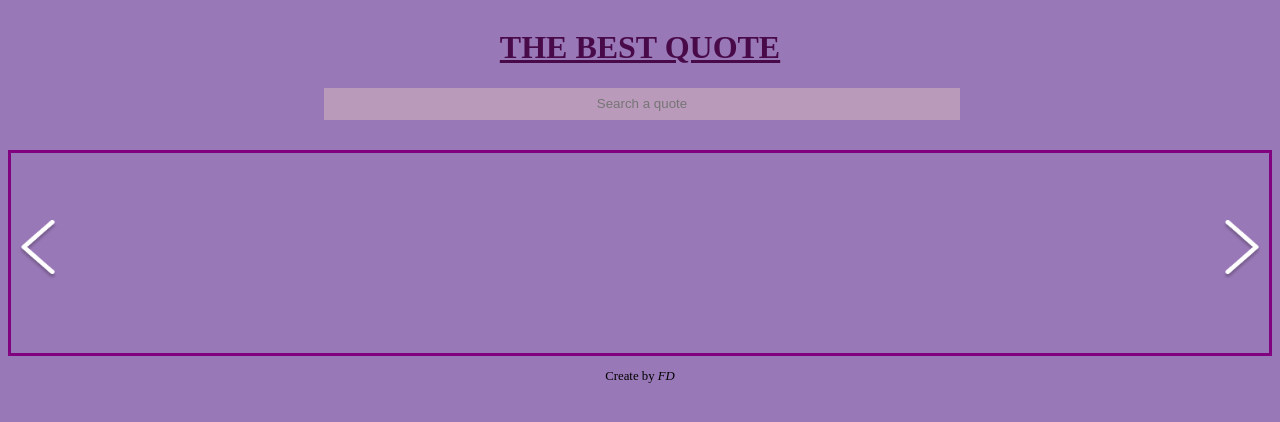
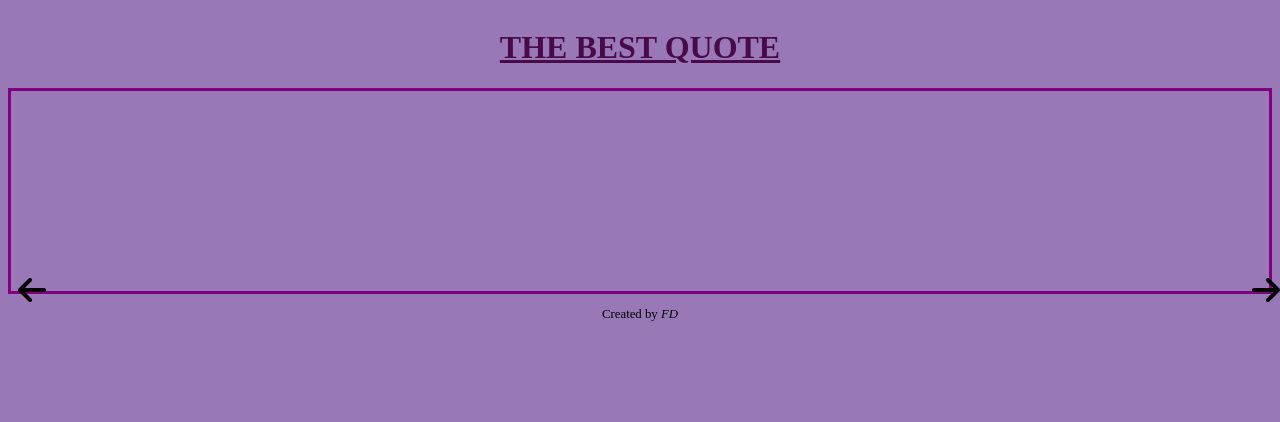
Before and after one commit to fatydm/api_training, a plain HTML site: page quotes/index.html in a window 1280 px wide. Drawn offline with Linux system fonts and the light colour scheme; no server answers.

Commit message:
modif css

```diff
--- a/quotes/index.html
+++ b/quotes/index.html
@@ -7,25 +7,23 @@
     <title>API Training</title>
     <link rel="preconnect" href="https://fonts.googleapis.com">
     <link rel="preconnect" href="https://fonts.gstatic.com" crossorigin>
+    <script src="https://kit.fontawesome.com/d6b9f53705.js" crossorigin="anonymous"></script>
     <link rel="stylesheet" href="style.css">
 </head>
 
 <body>
     <h1>THE BEST QUOTE</h1>
 
-    <input type="text" id="searchBar" name="searchBar" placeholder="Search a quote">
-
-
     <div id="carrousel">
 
         <div id="quote-container"> </div>
-        <img class="arrow_left" src="../img/arrow_left.png" alt="flèche de gauche">
-        <img class="arrow_right" src="../img/arrow_right.png" alt="flèche de droite">
-
+        <i class="arrow_left fa-solid fa-arrow-left"></i>
+        <i class="arrow_right fa-solid fa-arrow-right"></i>
     </div>
 
+
     <footer>
-        <p class="footer">Create by <a href ="https://github.com/fatydm">FD</a></p>
+        <p class="footer">Created by <a href ="https://github.com/fatydm">FD</a></p>
     </footer>
     <script src="script.js"></script>
 </body>
--- a/quotes/script.js
+++ b/quotes/script.js
@@ -1,25 +1,5 @@
 // const apiKey = '4924c1dac13e9a62ade74773fa5883eb';
 // const apiUrl = `https://api.themoviedb.org/3/movie/popular?api_key=${apiKey}&language=fr-FR`;
-
-// Pour mes fleches
-const arrowLeft = document.querySelector('.arrow_left'); // Flèche gauche
-const arrowRight = document.querySelector('.arrow_right'); // Flèche droite
-let index = 0
-
-// arrowLeft.addEventListener('click', () => {
-
-//     if (index === -1) {
-//         index = quote
-//     }
-// })
-
-// arrowRight.addEventListener('click', () => {
-//     if (index === quote) {
-//         index = 0
-//     }
-// })
-
-
 
 async function getQuotes() {
     const url = 'https://dummyjson.com/quotes/random'
@@ -29,6 +9,8 @@ async function getQuotes() {
     return data
 }
 
+const quoteContainer = document.getElementById('quote-container')
+
 async function displayQuote() {
     let quoteRamdom = await getQuotes()
     // console.log(getQuotes());
@@ -36,7 +18,6 @@ async function displayQuote() {
     console.log('koko');
     console.log(quoteRamdom.id);
 
-    const quoteContainer = document.getElementById('quote-container')
     const paraQuote = document.createElement('p')
     paraQuote.classList.add('paraQuote')
     paraQuote.innerHTML = `" ${quoteRamdom.quote} "`
@@ -48,11 +29,45 @@ async function displayQuote() {
     quoteContainer.appendChild(paraQuote)
     quoteContainer.appendChild(paraAuthor)
 
-
     return quoteRamdom
 }
 
 displayQuote()
+
+
+// ADDEVENTLISTENER
+
+// const shuffle = document.querySelector('#shuffle')
+
+// shuffle.addEventListener('click', () => {
+//     quoteContainer.innerHTML = ''
+//     displayQuote()
+// })
+
+const arrowLeft = document.querySelector('.arrow_left');
+const arrowRight = document.querySelector('.arrow_right');
+let index = 0
+
+arrowLeft.addEventListener('click', () => {
+    quoteContainer.innerHTML = ''
+    displayQuote()
+})
+
+arrowRight.addEventListener('click', () => {
+    quoteContainer.innerHTML = ''
+    displayQuote()
+})
+
+// Créer un tableau avec un compteur qui stocke le ramdon
+
+
+
+
+
+
+
+
+
 
 
 
@@ -83,18 +98,13 @@ displayQuote()
 
 // getQuotes()
 
-const searchBar = document.getElementById("searchBar")
-searchBar.addEventListener('input', () => {
+// const searchBar = document.getElementById("searchBar")
+// searchBar.addEventListener('input', () => {
+//     console.log('je suis la');
 
-    const query = searchBar.value.trim()
-    getQuotes(query)
-})
+//     let userQuery = searchBar.value.trim().toLowerCase()
+//     const query = userQuery
+//     console.log(query);
 
-// const input = document.getElementById('quotes')
-
-// input.addEventListener('input', () => {
-//     let userInput = input.value
-//     console.log(userInput);
-//     const query = userInput
 //     getQuotes(query)
 // })
--- a/quotes/style.css
+++ b/quotes/style.css
@@ -12,16 +12,6 @@ h1 {
     color: rgb(73, 10, 73);
 }
 
-#searchBar {
-    text-align: center;
-    margin-left: 25%;
-    width: 50%;
-    height: 30px;
-    margin-bottom: 30px;
-    border: none;
-    background-color: rgb(186, 154, 186);
-}
-
 #quote-container {
     display: flex;
     flex-direction: column;
@@ -30,11 +20,11 @@ h1 {
     position: relative;
     border: 3px solid purple;
     height: 200px;
-
 }
 
 .paraQuote{
     text-align: center;
+    font-size: 1.3rem;
     font-weight: 700;
     font-style: italic;
 }
@@ -44,22 +34,25 @@ h1 {
 }
 
 .arrow_left {
-    height: 60px;
-    width: 40px;
+    height: 20px;
+    width: 100px;
     position: absolute;
     left: 10px;
-    top: 70px;
+    bottom: 0px;
     cursor: pointer;
+    font-size: 2em;
 }
 
 .arrow_right {
-    height: 60px;
-    width: 40px;
+    height: 20px;
+    width: 10px;
     position: absolute;
     right: 10px;
-    top: 70px;
+    bottom: 0px;
     cursor: pointer;
+    font-size: 2em;
 }
+
 
 .footer{
     text-align: center;
```
Also changed, not shown: 1 other file.
